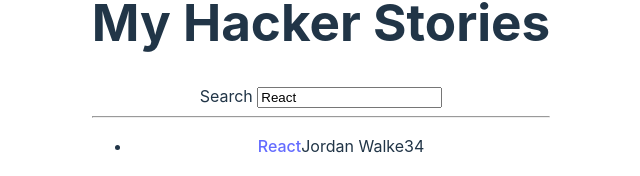
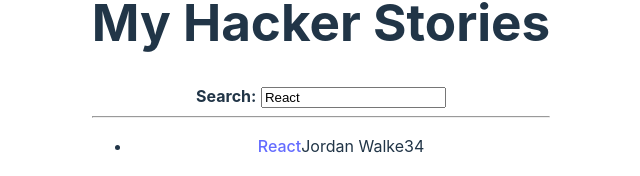
Before and after one commit to Oyetomi/notes, a React (Vite) app in the folder react-js/hacker-stories/: page / in a window 1280 px wide. Shown: the part 333-509 px from the top of the page, without its empty margins (319-959 px from the left). Built offline with nearby package versions, Linux system fonts and the light colour scheme.

Commit message:
React Component Composition

```diff
--- a/react-js/hacker-stories/src/App.tsx
+++ b/react-js/hacker-stories/src/App.tsx
@@ -56,10 +56,11 @@ const App = () => {
       <h1>My Hacker Stories</h1>
       <InputWithLabel
         id="search"
-        label="Search"
         value={searchTerm}
         onInputChange={handleSearch}
-      />
+      >
+        <strong>Search:</strong>
+      </InputWithLabel>
       <hr />
       <List list={searchedStories} />
     </div>
@@ -95,21 +96,21 @@ const List: React.FC<ListProps> = ({ list }) => (
 
 type InputWithLabelProps = {
   id: string;
-  label: string;
   value: string;
   type?: string;
   onInputChange: (event: React.ChangeEvent<HTMLInputElement>) => void;
+  children: React.ReactNode;
 };
 
 const InputWithLabel: React.FC<InputWithLabelProps> = ({
   id,
-  label,
   value,
   type = "text",
   onInputChange,
+  children,
 }) => (
   <>
-    <label htmlFor={id}>{label}</label>
+    <label htmlFor={id}>{children}</label>
     &nbsp;
     <input id={id} type={type} value={value} onChange={onInputChange} />
   </>
```
